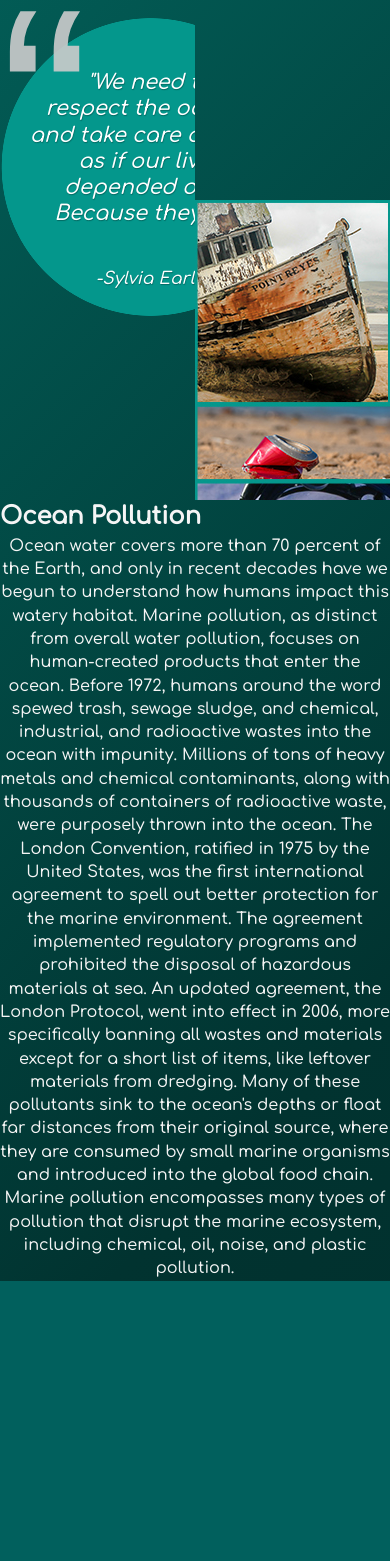
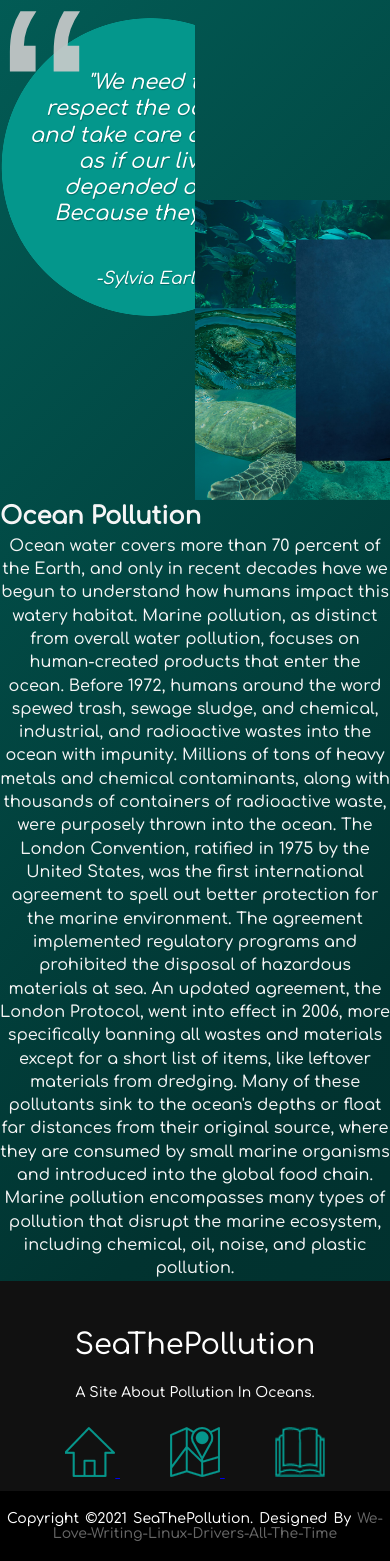
Before and after one commit to apantzar/webDev2021, a PHP site: page / in a window 390 px wide. Shown: the part 1982-3543 px from the top of the page. Before the commit the page ends 3263 px from the top, so only its background shows below. Run offline with PHP 8.4, Linux system fonts and the light colour scheme; some libraries are stand-ins or nearby versions.

Commit message:
still missing 2 images and mobile transition

```diff
--- /dev/null
+++ b/Footer/Footer.css
@@ -0,0 +1,57 @@
+*{
+    margin: 0;
+    padding: 0;
+    box-sizing: border-box;
+}
+.footer2{
+    background-color: #111;
+    height: auto;
+    width: 100vw;
+    padding-top: 40px;
+    color: #fff;
+}
+.footer-content{
+    display: flex;
+    align-items: center;
+    justify-content: center;
+    flex-direction: column;
+    text-align: center;
+}
+.footer-content h3{
+    font-size: 1.8rem;
+    font-weight: 400;
+    text-transform: capitalize;
+    line-height: 3rem;
+}
+.footer-content p{
+    max-width: 500px;
+    margin: 10px auto;
+    line-height: 28px;
+    font-size: 14px;
+}
+.home-foot{
+    margin-left: 50px;
+    margin-right: 50px;
+}
+.info-foot{
+    margin-left: 50px;
+    margin-right: 50px;
+}
+.images-href{
+    margin: 10px;
+}
+.footer-bottom{
+    background: #000;
+    width: 100wv;
+    padding: 20px 0;
+    text-align: center;
+}
+.footer-bottom p {
+    font-size: 14px;
+    word-spacing: 2px;
+    text-transform: capitalize;
+}
+.footer-bottom span{
+    opacity: .4;
+    font-weight: 200;
+}
--- a/index.html
+++ b/index.html
@@ -10,6 +10,7 @@
     <link href="https://fonts.googleapis.com/css2?family=Comfortaa:wght@500&display=swap" rel="stylesheet">
     <script src="https://code.jquery.com/jquery-1.10.2.js"></script>
     <link rel="stylesheet" type="text/css" href="style.css">
+    <link rel="stylesheet" href="Footer/Footer.css">
     <style>
         article{
             display: grid;
@@ -115,6 +116,22 @@ Many of these pollutants sink to the ocean's depths or float far distances from
 
     </main>
 
+    <footer class="footer2">
+        <div class="footer-content">
+            <h3>SeaThePollution</h3>
+            <p>A Site About Pollution In Oceans.</p>
+            <div class="images-href">
+                <a href="../" class="home-foot"> <img src="../Images/ho.png" > </a>
+                <a href="../Maps/" class="map-foot"> <img src="../Images/ma.png" > </a>
+                <a href="../" class="info-foot"> <img src="../Images/if.png" > </a>
+            </div>
+        </div>
+        <div class="footer-bottom">
+            <p>Copyright &copy;2021 SeaThePollution. Designed By <span> We-Love-Writing-Linux-Drivers-All-The-Time </p>
+        </div>
+
+    </footer>
+
 
 
 
--- a/style.css
+++ b/style.css
@@ -258,11 +258,11 @@ section img
     padding-top: 20px;
 }
 .right {
-    background-color: salmon;
+    background-color: transparent;
     margin-left: 50%;
     margin-top: -30%;
-    background-image:  url(Images/Untitled-1.jpg);
-    background-attachment: fixed;
+    background-image:  url(Images/Untitled-2.png);
+    background-size: cover;
     height: 300px;
 
 }
```
Also changed, not shown: Footer/Footer.html (added, +27 -0 lines), Images/Untitled-1.jpg (deleted), Images/Untitled-2.png (added), Images/ho.png (added), Images/if.png (added), Images/ma.png (added).
